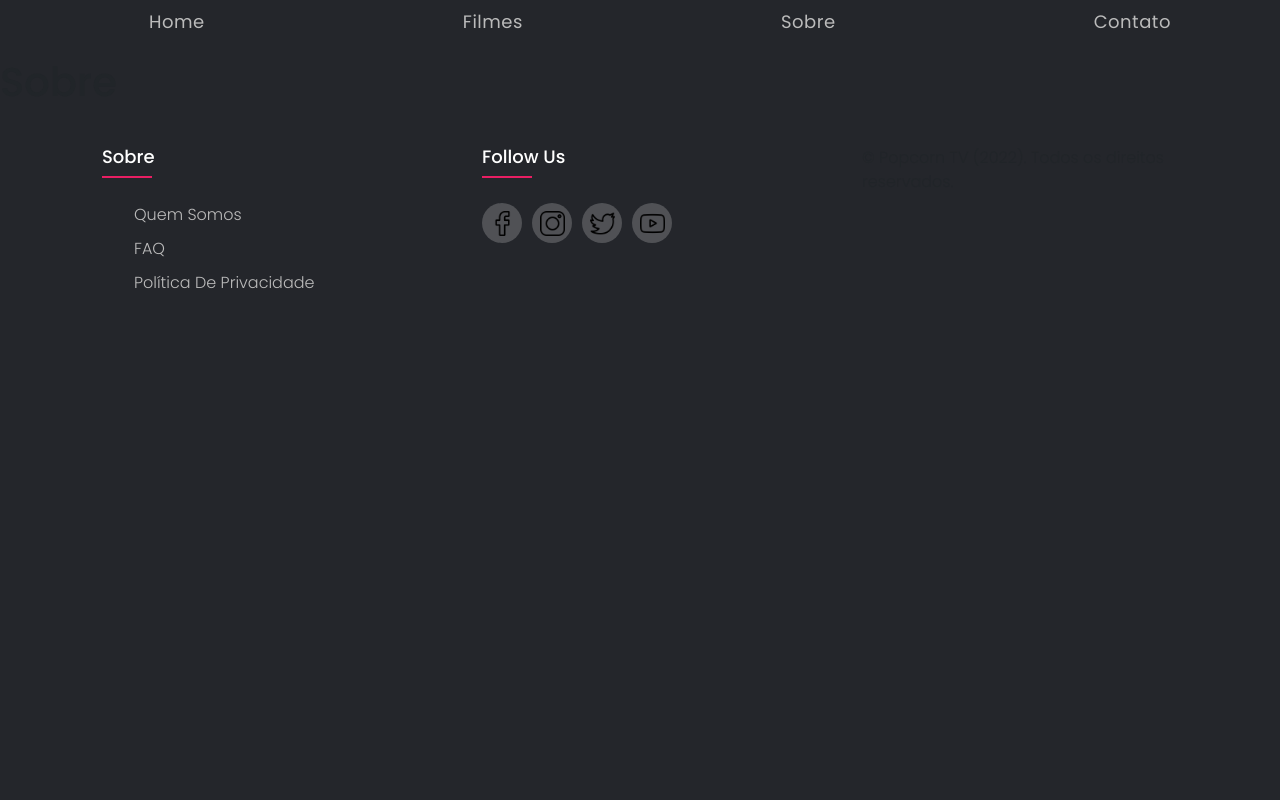
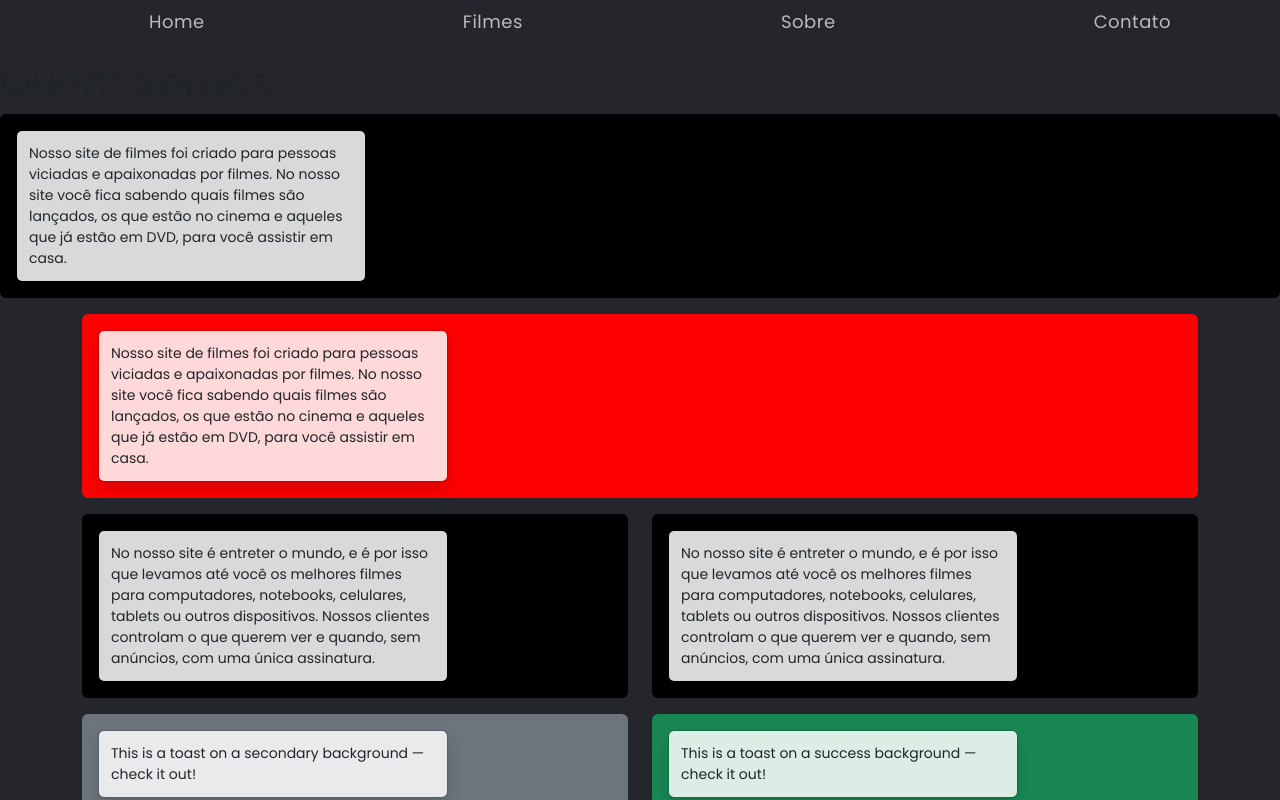
Before and after one commit to moondev94/projeto-modulo3-squad1, a React (Create React App) app: page /Sobre in a window 1280 px wide. Shown: the part 220-1020 px from the top of the page. Before the commit the page ends 800 px from the top, so only its background shows below. Built offline with nearby package versions, Linux system fonts and the light colour scheme; a web font is replaced by a local one.

Commit message:
Primeiro Commit

```diff
--- a/src/view/Sobre.jsx
+++ b/src/view/Sobre.jsx
@@ -1,5 +1,157 @@
+import React from 'react';
+
+import { Container, Row, Col, Toast, ToastHeader, ToastBody } from 'reactstrap';
+
 const Sobre = () => {
-    return <h1>Sobre</h1>;
-  };
 
-  export default Sobre;
+return (
+
+<div>
+
+<h1>Quem Somos</h1>
+
+<div
+
+className="p-3 my-2 rounded"
+
+style={{
+
+background: 'black'
+
+}}
+
+>
+
+<Toast>
+
+<ToastBody>
+
+Nosso site de filmes foi criado para pessoas viciadas e apaixonadas por filmes. No nosso site você fica sabendo quais filmes são lançados, os que estão no cinema e aqueles que já estão em DVD, para você assistir em casa.
+
+</ToastBody>
+
+</Toast>
+
+</div>
+
+<Container>
+
+<Row>
+
+<Col className="">
+
+<div className="p-3 my-2 rounded"  style={{
+
+background: 'red'
+
+}}>
+
+<Toast>
+
+<ToastBody>
+
+Nosso site de filmes foi criado para pessoas viciadas e apaixonadas por filmes. No nosso site você fica sabendo quais filmes são lançados, os que estão no cinema e aqueles que já estão em DVD, para você assistir em casa.
+
+</ToastBody>
+
+</Toast>
+
+</div>
+
+</Col>
+
+</Row>
+
+<Row>
+
+<Col>
+
+<div className="p-3 my-2 rounded bg-docs-transparent-grid" style={{
+
+background: 'black'
+
+}}>
+
+<Toast>
+
+<ToastBody>
+
+No nosso site é entreter o mundo, e é por isso que levamos até você os melhores filmes para computadores, notebooks, celulares, tablets ou outros dispositivos. Nossos clientes controlam o que querem ver e quando, sem anúncios, com uma única assinatura.
+
+</ToastBody>
+
+</Toast>
+
+</div>
+
+</Col>
+
+<Col>
+
+<div className="p-3 my-2 rounded bg-docs-transparent-grid" style={{
+
+background: 'black'
+
+}} >
+
+<Toast>
+
+<ToastBody>
+
+No nosso site é entreter o mundo, e é por isso que levamos até você os melhores filmes para computadores, notebooks, celulares, tablets ou outros dispositivos. Nossos clientes controlam o que querem ver e quando, sem anúncios, com uma única assinatura.
+
+</ToastBody>
+
+</Toast>
+
+</div>
+
+</Col>
+
+<Col>
+
+<div className="p-3 bg-secondary my-2 rounded">
+
+<Toast>
+
+<ToastBody>
+
+This is a toast on a secondary background — check it out!
+
+</ToastBody>
+
+</Toast>
+
+</div>
+
+</Col>
+
+<Col>
+
+<div className="p-3 bg-success my-2 rounded">
+
+<Toast>
+
+<ToastBody>
+
+This is a toast on a success background — check it out!
+
+</ToastBody>
+
+</Toast>
+
+</div>
+
+</Col>
+
+</Row>
+
+</Container>
+
+</div>
+
+)
+
+};
+
+export default Sobre;
```
